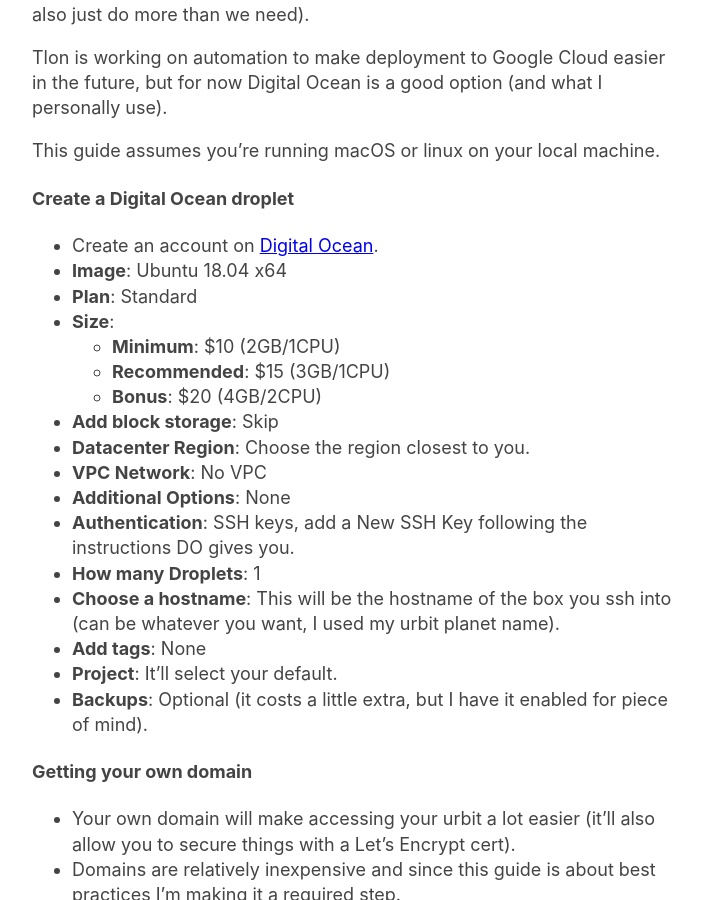
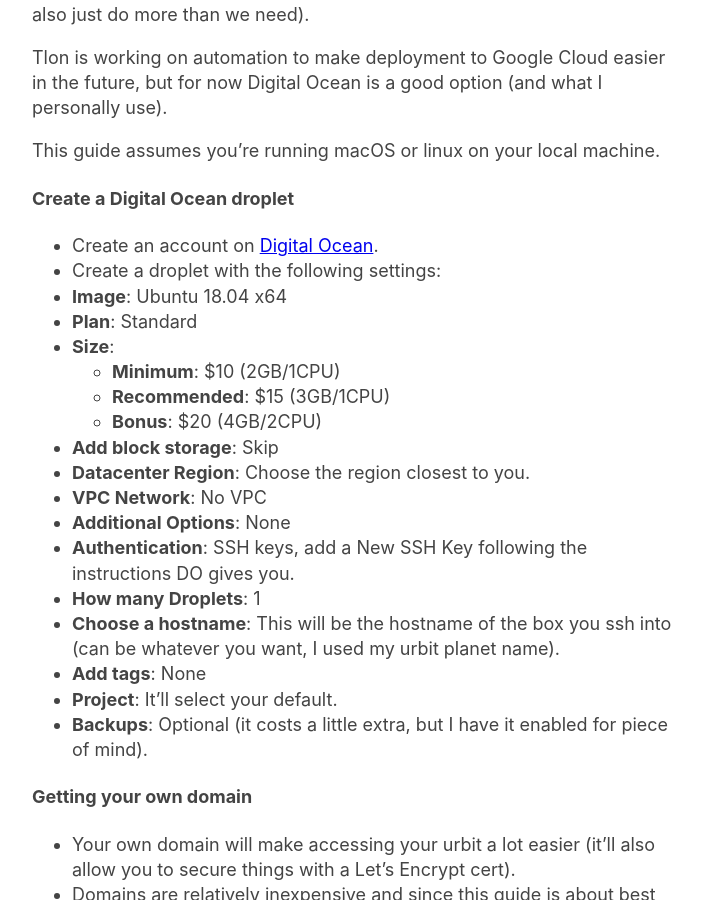
Before and after one commit to zalberico/zalberico.github.io, a Jekyll site: the page built from _posts/2020-06-06-urbit-on-the-cloud.markdown, in a window 1280 px wide and 900 px high, scrolled down 643 px. Shown: the whole window, without its empty margins (283-985 px from the left). Built offline with Jekyll 4.4.1, drawn with Linux system fonts in a browser that asks for light colours.

Commit message:
A little more clarity

```diff
--- a/_posts/2020-06-06-urbit-on-the-cloud.markdown
+++ b/_posts/2020-06-06-urbit-on-the-cloud.markdown
@@ -22,6 +22,7 @@
 
 #### Create a Digital Ocean droplet
  - Create an account on [Digital Ocean][Digital Ocean].
+ - Create a droplet with the following settings:
  - **Image**: Ubuntu 18.04 x64
  - **Plan**: Standard
  - **Size**:
```
